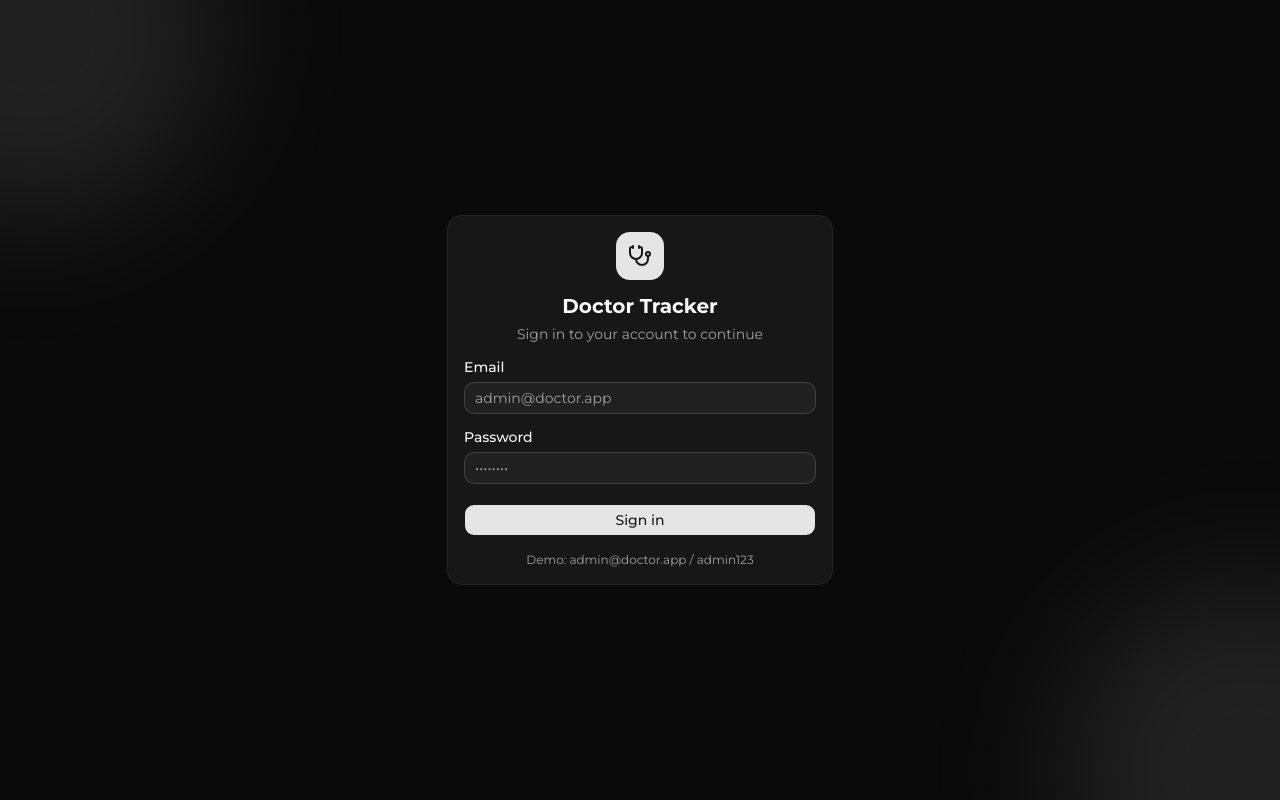
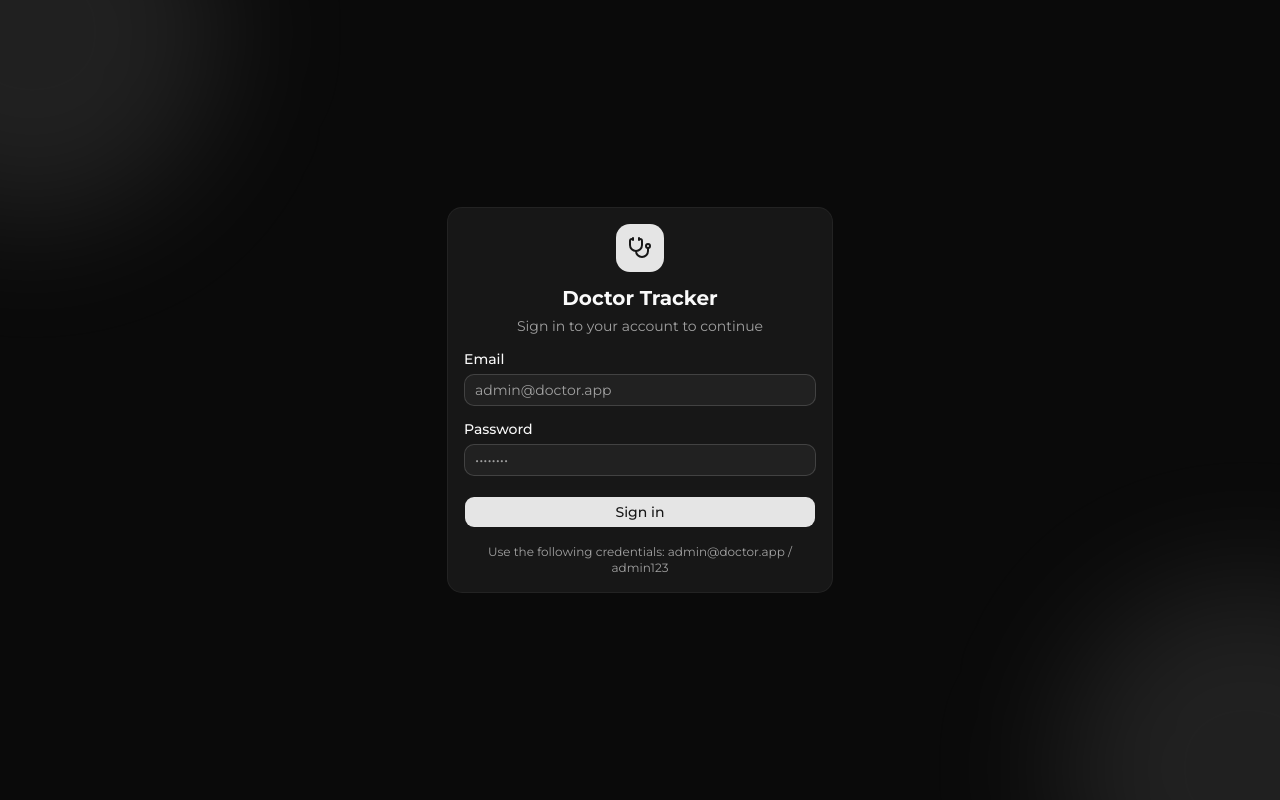
Before and after one commit to tamimhasan19702/doc-tracker, a Next.js app in the folder client/: page /login in a window 1280 px wide. Built offline with nearby package versions, Linux system fonts and the light colour scheme; no server answers.

Commit message:
refactor login components for improved readability and organization

```diff
--- a/client/src/app/(auth)/login/page.tsx
+++ b/client/src/app/(auth)/login/page.tsx
@@ -18,7 +18,11 @@ export default function LoginPage() {
 
   return (
     <main className="relative flex flex-1 items-center justify-center overflow-hidden p-6">
+
+      {/* Background elements */}
       <div className="pointer-events-none absolute -top-40 -left-40 size-96 rounded-full bg-primary/10 blur-3xl" />
+
+        {/* Background elements */}
       <div className="pointer-events-none absolute -right-40 -bottom-40 size-96 rounded-full bg-primary/10 blur-3xl" />
 
       <Card className="w-full max-w-sm">
--- a/client/src/components/auth/LoginForm.tsx
+++ b/client/src/components/auth/LoginForm.tsx
@@ -1,17 +1,16 @@
 "use client";
-
-import { useState } from "react";
-import { useRouter } from "next/navigation";
-import { useForm } from "react-hook-form";
-import { zodResolver } from "@hookform/resolvers/zod";
-import { z } from "zod";
-import { Loader2 } from "lucide-react";
 
 import { Button } from "@/components/ui/button";
 import { Input } from "@/components/ui/input";
 import { Label } from "@/components/ui/label";
 import apiClient from "@/lib/api-client";
 import { useAuthStore, type AuthUser } from "@/store/auth-store";
+import { zodResolver } from "@hookform/resolvers/zod";
+import { Loader2 } from "lucide-react";
+import { useRouter } from "next/navigation";
+import { useState } from "react";
+import { useForm } from "react-hook-form";
+import { z } from "zod";
 
 const loginSchema = z.object({
   email: z.email("Enter a valid email"),
@@ -91,7 +90,7 @@ export function LoginForm() {
         {isSubmitting ? "Signing in..." : "Sign in"}
       </Button>
       <p className="text-center text-xs text-muted-foreground">
-        Demo: admin@doctor.app / admin123
+        Use the following credentials: admin@doctor.app / admin123
       </p>
     </form>
   );
```
